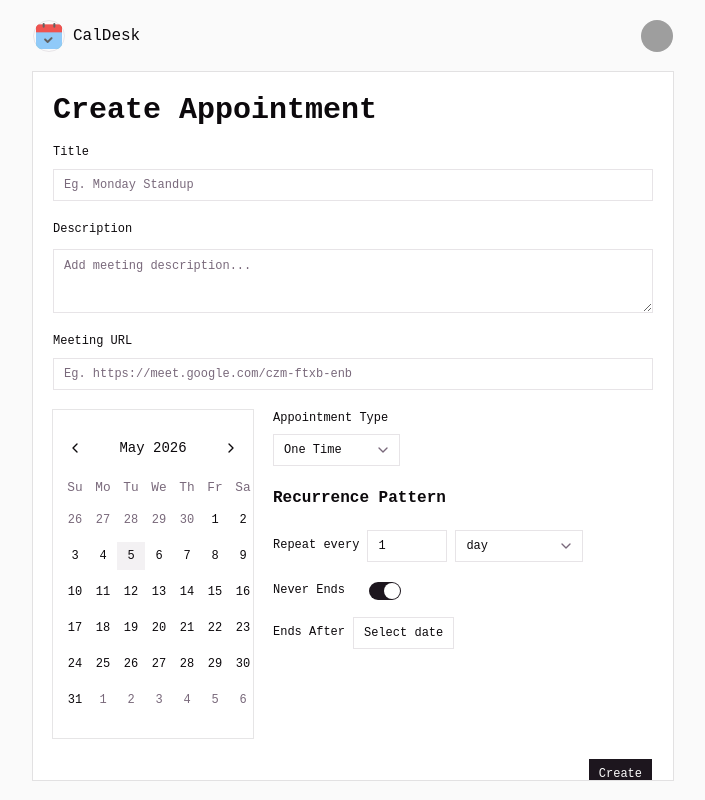
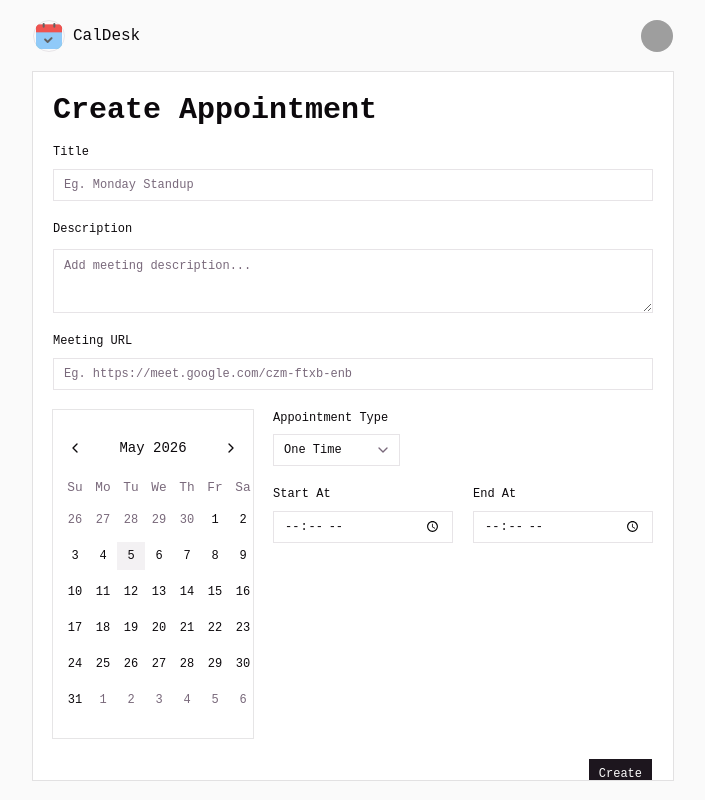
Before and after one commit to its-rajesh-smp/caldesk, a React (Vite) app in the folder ui/: page / in a window 1280 px wide. Shown: the whole page, without its empty margins (287-992 px from the left). Built offline with nearby package versions, Linux system fonts and the light colour scheme; grey boxes are pictures that could not be loaded.

Commit message:
chore: updated ui a bit

```diff
--- a/ui/src/components/ui/input-field.tsx
+++ b/ui/src/components/ui/input-field.tsx
@@ -1,5 +1,6 @@
 import { Input } from "@/components/ui/input";
 import { Field, FieldDescription, FieldLabel } from "./field";
+import type { HTMLInputTypeAttribute } from "react";
 
 interface InputFieldProps {
   label?: string;
@@ -7,6 +8,7 @@ interface InputFieldProps {
   fieldDescription?: string;
   fieldClassName?: string;
   defaultValue?: string;
+  type?: HTMLInputTypeAttribute;
 }
 
 export function InputField(props: InputFieldProps) {
@@ -20,7 +22,7 @@ export function InputField(props: InputFieldProps) {
 
       <Input
         id={`input-field-${props.label}`}
-        type="text"
+        type={props.type || "text"}
         placeholder={props.placeholder}
         defaultValue={props.defaultValue}
       />
--- a/ui/src/pages/admin/CreateAppointment.tsx
+++ b/ui/src/pages/admin/CreateAppointment.tsx
@@ -1,10 +1,8 @@
 import { Button } from "@/components/ui/button";
 import { Calendar } from "@/components/ui/calendar";
 import { Card } from "@/components/ui/card";
-import { DatePicker } from "@/components/ui/date-picket";
 import { InputField } from "@/components/ui/input-field";
 import { SelectField } from "@/components/ui/select-field";
-import { SwitchField } from "@/components/ui/switch-field";
 import { TextareaField } from "@/components/ui/textarea-field";
 
 const AppointmentTypes = ["One Time", "Recurring"];
@@ -34,7 +32,13 @@ export const CreateAppointment = () => {
               label="Appointment Type"
               fieldClassName="w-1/3"
             />
-            <h3 className="font-bold text-base">Recurrence Pattern</h3>
+
+            <div className="flex gap-5">
+              <InputField type="time" label="Start At" />
+              <InputField type="time" label="End At" />
+            </div>
+
+            {/* <h3 className="font-bold text-base">Recurrence Pattern</h3>
             <div className="flex flex-row items-center gap-2">
               <p>Repeat every</p>
               <InputField
@@ -56,7 +60,7 @@ export const CreateAppointment = () => {
                 label="Never Ends"
               />
               <DatePicker fieldClassName="w-fit gap-2" label="Ends After" />
-            </div>
+            </div> */}
           </div>
         </div>
 
```
